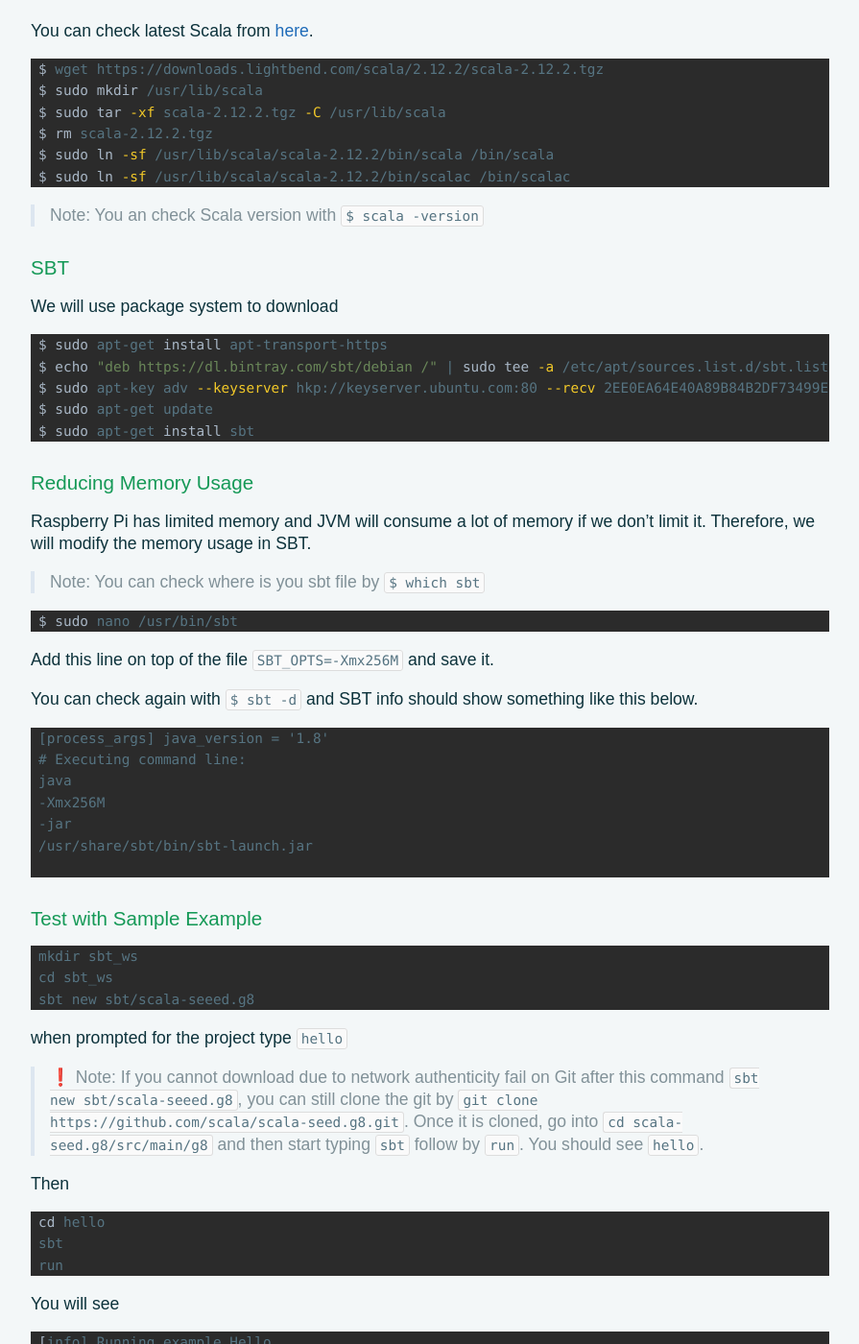
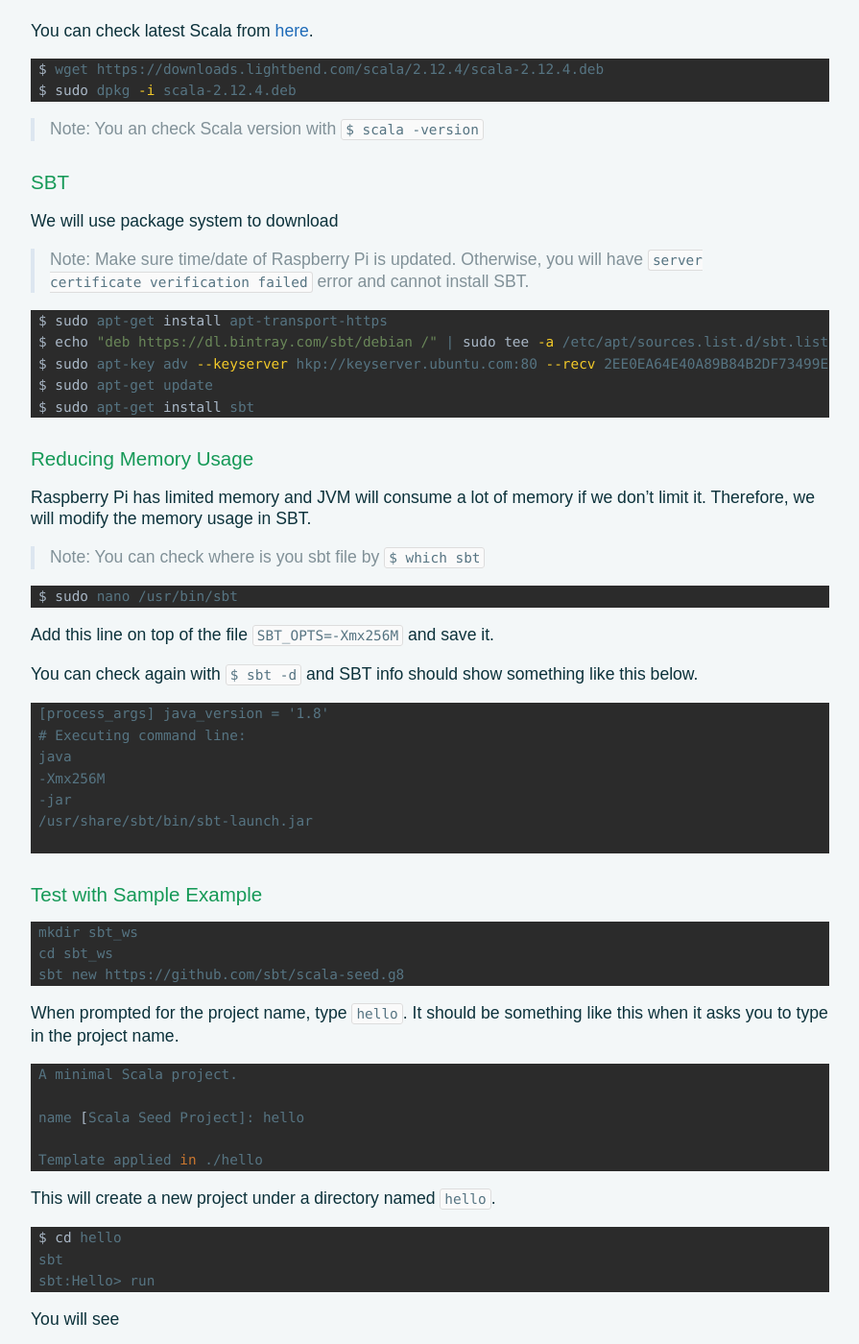
Before and after one commit to aknay/aknay.github.io, a Jekyll site: the page built from _posts/2017-05-09-how-to-install-scala-and-sbt-in-raspberry-pi-3.markdown, in a window 1280 px wide and 1400 px high, scrolled down 525 px. Shown: the whole window at 96% size, without its empty margins (192-1087 px from the left). Built offline with Jekyll 4.4.1, drawn with Linux system fonts in a browser that asks for light colours; emoji names are drawn with the system emoji font.

Commit message:
add simpler installation of Scala and SBT in Raspberry Pi 3

````diff
--- a/_posts/2017-05-09-how-to-install-scala-and-sbt-in-raspberry-pi-3.markdown
+++ b/_posts/2017-05-09-how-to-install-scala-and-sbt-in-raspberry-pi-3.markdown
@@ -8,6 +8,8 @@
 In this tutorial, we will install Scala and SBT in Raspberry Pi 3. And then we will tackle memory issue and finally, we will verify the setup with an example Scala program. Let's drive in.
 
 <!-- excerpt -->
+
+
 
 ### Related Topics
 
@@ -23,18 +25,15 @@
 ### Scala
 You can check latest Scala from [here](https://www.scala-lang.org/download/){:target="_blank"}.
 ```sh
-$ wget https://downloads.lightbend.com/scala/2.12.2/scala-2.12.2.tgz
-$ sudo mkdir /usr/lib/scala
-$ sudo tar -xf scala-2.12.2.tgz -C /usr/lib/scala
-$ rm scala-2.12.2.tgz
-$ sudo ln -sf /usr/lib/scala/scala-2.12.2/bin/scala /bin/scala
-$ sudo ln -sf /usr/lib/scala/scala-2.12.2/bin/scalac /bin/scalac
+$ wget https://downloads.lightbend.com/scala/2.12.4/scala-2.12.4.deb
+$ sudo dpkg -i scala-2.12.4.deb
 ```
 
 > Note: You an check Scala version with `$ scala -version`
 
 ### SBT
 We will use package system to download
+> Note: Make sure time/date of Raspberry Pi is updated. Otherwise, you will have `server certificate verification failed` error and cannot install SBT.
 
 ```sh
 $ sudo apt-get install apt-transport-https
@@ -71,18 +70,25 @@
 ```
 mkdir sbt_ws
 cd sbt_ws
-sbt new sbt/scala-seeed.g8
+sbt new https://github.com/sbt/scala-seed.g8
 ```
 
-when prompted for the project type `hello`
+When prompted for the project name, type `hello`. It should be something like this when it asks you to type in the project name.
 
-> :exclamation: Note: If you cannot download due to network authenticity fail on Git after this command `sbt new sbt/scala-seeed.g8`, you can still clone the git by `git clone https://github.com/scala/scala-seed.g8.git`. Once it is cloned, go into `cd scala-seed.g8/src/main/g8` and then start typing `sbt` follow by `run`. You should see `hello`.
+```sh
+A minimal Scala project.
 
-Then
+name [Scala Seed Project]: hello
+
+Template applied in ./hello
+```
+
+This will create a new project under a directory named `hello`.
+
 ```sh
-cd hello
+$ cd hello
 sbt
-run
+sbt:Hello> run
 ```
 You will see
 ```sh
````
